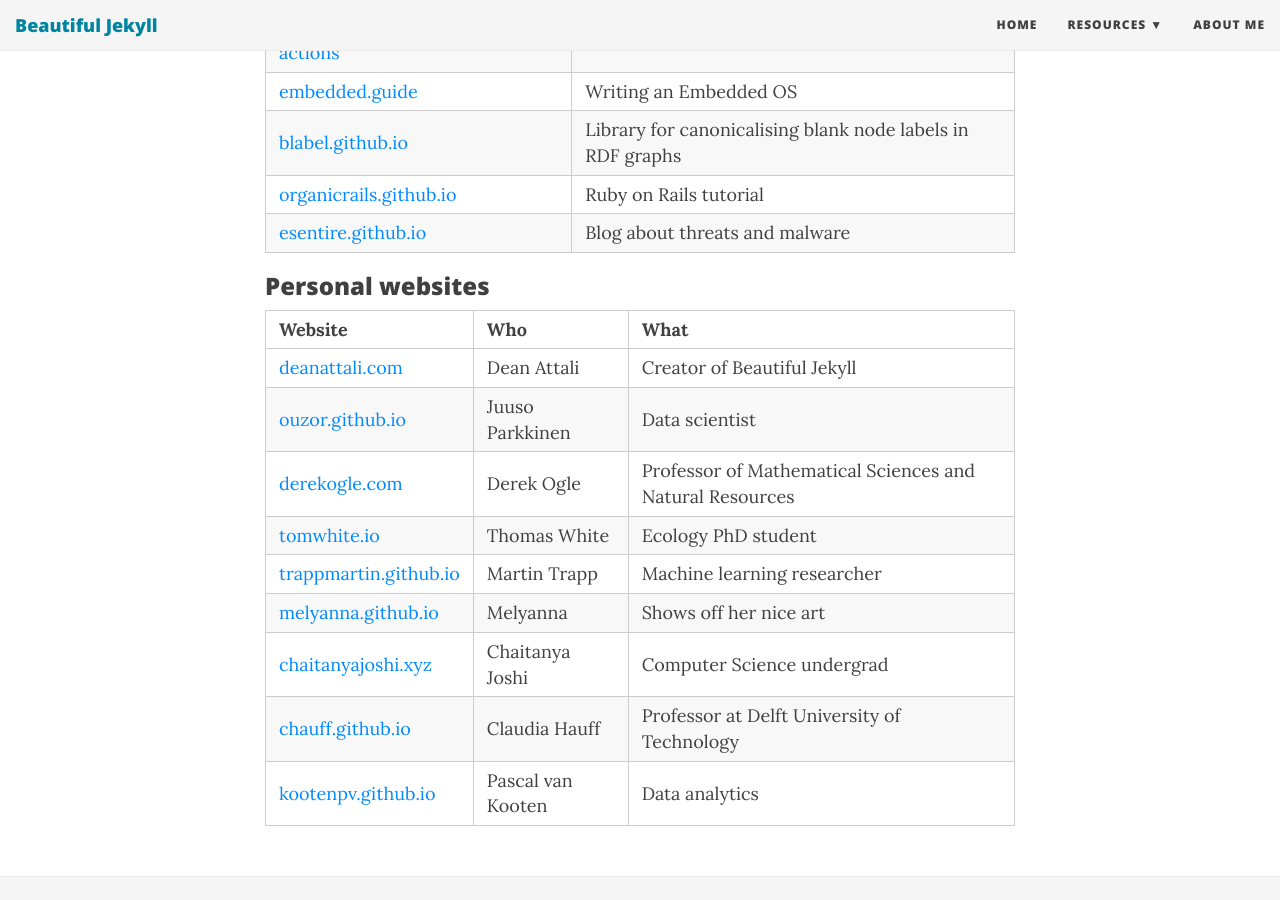
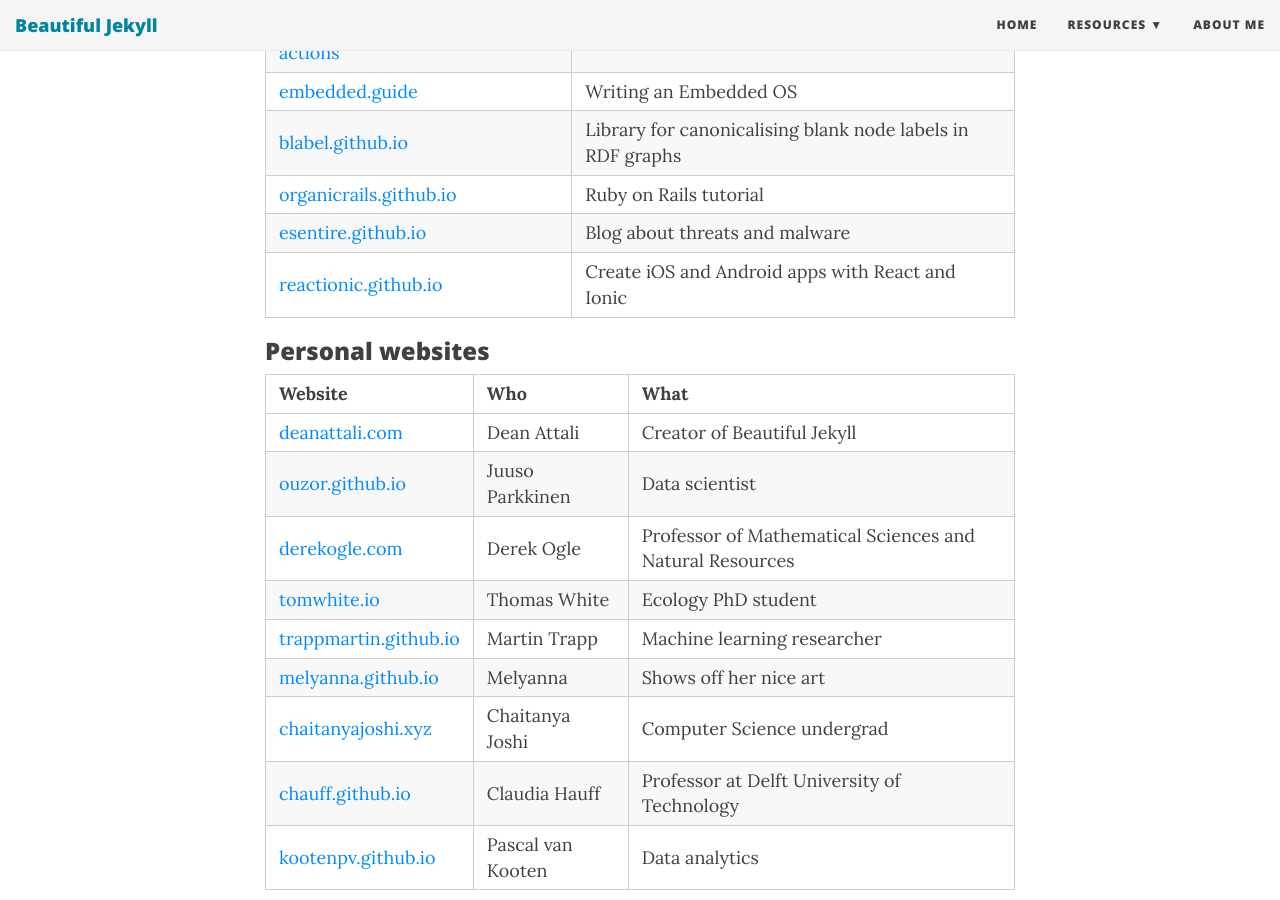
Before and after one commit to sermons/sermons.github.io, a Jekyll site: the page built from featured-users.md, in a window 1280 px wide and 900 px high, scrolled down 603 px. Built offline with Jekyll 4.4.1, drawn with Linux system fonts in a browser that asks for light colours; nearby versions of some CDN libraries.

Commit message:
Update featured-users.md

```diff
--- a/featured-users.md
+++ b/featured-users.md
@@ -19,6 +19,7 @@
 | [blabel.github.io](http://blabel.github.io) | Library for canonicalising blank node labels in RDF graphs |
 | [organicrails.github.io](http://organicrails.github.io) | Ruby on Rails tutorial |
 | [esentire.github.io](https://esentire.github.io) | Blog about threats and malware |
+| [reactionic.github.io](http://reactionic.github.io) | Create iOS and Android apps with React and Ionic |
 
 ### Personal websites
 
```
